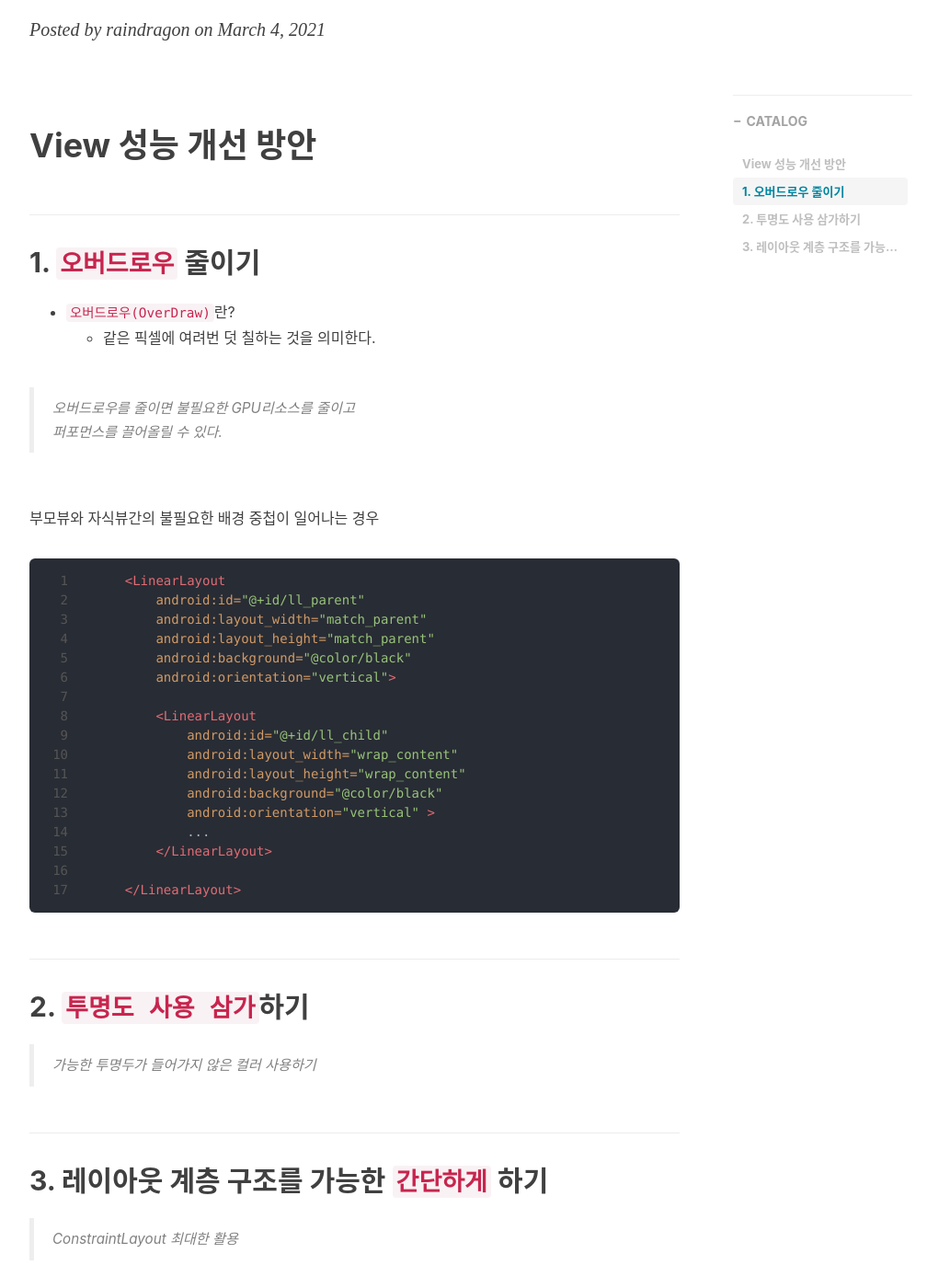
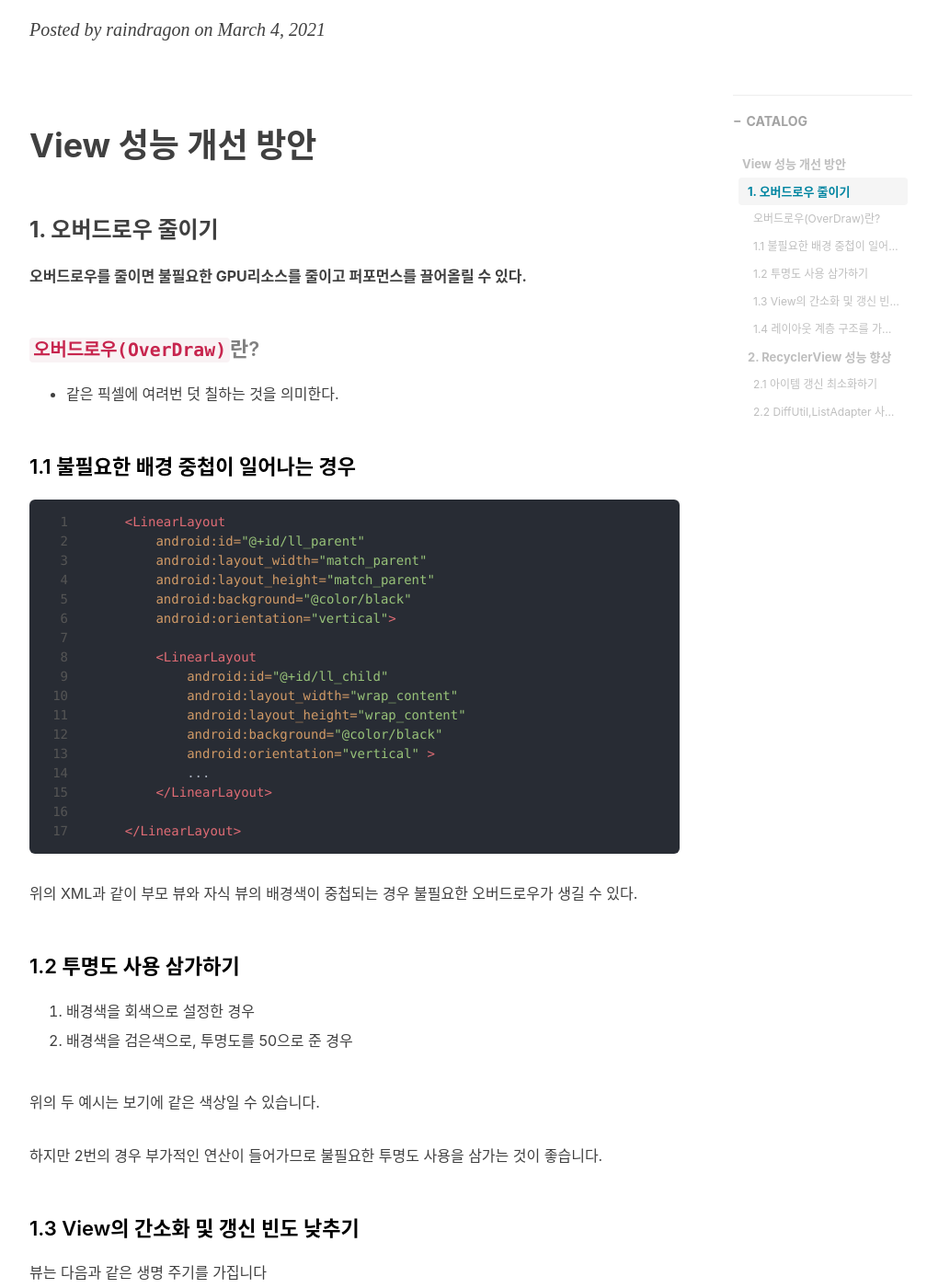
Before and after one commit to yongwooLeePb/raindragonn.github.io, a Jekyll site: the page built from _posts/2021-03-04-[TIL] Android - View 성능.md, in a window 1280 px wide and 1400 px high, scrolled down 310 px. Shown: the whole window at 92% size, without its empty margins (233-1241 px from the left). Built offline with Jekyll 4.4.1, drawn with Linux system fonts in a browser that asks for light colours; nearby versions of some CDN libraries; comment, search, counter and statistics services are not loaded; some of the changed text lies outside the part shown.

Commit message:
Update 2021-03-04-[TIL] Android - View 성능.md

````diff
--- a/_posts/2021-03-04-[TIL] Android - View 성능.md
+++ b/_posts/2021-03-04-[TIL] Android - View 성능.md
@@ -16,17 +16,15 @@ tags:
 
 # View 성능 개선 방안
 
-## 1. `오버드로우` 줄이기
+### 1. 오버드로우 줄이기
 
-- `오버드로우(OverDraw)`란?
-    - 같은 픽셀에 여려번 덧 칠하는 것을 의미한다.
+**오버드로우를 줄이면 불필요한 GPU리소스를 줄이고 퍼포먼스를 끌어올릴 수 있다.**
 
-> 오버드로우를 줄이면 불필요한 GPU리소스를 줄이고 <br>퍼포먼스를 끌어올릴 수 있다.
+#### `오버드로우(OverDraw)`란?
 
+- 같은 픽셀에 여려번 덧 칠하는 것을 의미한다.
 
-<br>
-부모뷰와 자식뷰간의 불필요한 배경 중첩이 일어나는 경우
-<br>
+#### <span style="color:black">1.1 불필요한 배경 중첩이 일어나는 경우</span>
 
 ```xml
     <LinearLayout
@@ -48,11 +46,74 @@ tags:
     </LinearLayout>
 ```
 
-## 2. `투명도 사용 삼가`하기
+위의 XML과 같이 부모 뷰와 자식 뷰의 배경색이 중첩되는 경우 불필요한 오버드로우가 생길 수 있다.
 
-> 가능한 투명두가 들어가지 않은 컬러 사용하기
+#### <span style="color:black">1.2 투명도 사용 삼가하기</span>
+
+1. 배경색을 회색으로 설정한 경우
+
+2. 배경색을 검은색으로, 투명도를 50으로 준 경우
+
+위의 두 예시는 보기에 같은 색상일 수 있습니다.
+
+하지만 2번의 경우 부가적인 연산이 들어가므로 불필요한 투명도 사용을 삼가는 것이 좋습니다.
 
 
-## 3. 레이아웃 계층 구조를 가능한 `간단하게` 하기
+#### <span style="color:black">1.3 View의 간소화 및 갱신 빈도 낮추기</span>
 
-> ConstraintLayout 최대한 활용
+뷰는 다음과 같은 생명 주기를 가집니다
+
+![ViewLifeCycle][ViewLifeCycle]
+
+커스텀 뷰를 만든다고 할 때 주의할 점으로
+
+1. `onDraw()`는 수시로 호출될 수 있기에 메모리를 할당하거나 객체를 초기화하는 작업을 삼갑니다.
+2. 무분별한 `invalidate()`, `requestLayout()` 호출 삼가기
+
+
+#### <span style="color:black">1.4 레이아웃 계층 구조를 가능한 `간단하게` 하기</span>
+
+레이아웃 계층이 깊을수록 연산량이 증가합니다.
+
+1. ConstraintLayout 최대한 사용하기
+
+`ConstraintLayout`은 뷰간의 관계와 제약사항을 통해 레이아웃 계층의 깊이를 깊게 만들지 않는 것이 목적입니다.
+
+### 2. RecyclerView 성능 향상
+
+#### <span style="color:black">2.1 아이템 갱신 최소화하기</span>
+
+`Adapter.notifyDataSetChanged()` : 전체 아이템에 대해 갱신이 일어납니다. (변경되지 않은 아이템도 갱신)
+
+위의 메서드를 이용하기보다는 부분적으로 아이템을 갱신할 수 있는 아래 메서드를 이용 하는 게 좋습니다
+
+- notifyItemChanged
+- notifyItemInserted
+- notifyItemRemoved
+- notifyItemMoved
+- notifyItemRangeChanged
+- notifyItemRangeInserted
+- notifyItemRangeRemoved
+
+#### <span style="color:black">2.2 DiffUtil,ListAdapter 사용하기</span>
+
+**DiffUtill이란?**
+
+두 리스트 차이를 계산하고 변경된 부분만 갱신하도록 도와주는 유틸클래스
+
+`DiffUtill.ItemCallback<T>` 사용시 구현해야하는 메서드
+
+- `areItemsTheSame()` : 두 아이템이 같은 아이템인지 검사합니다.
+
+- `areContentsTheSame()` : 두 아이템의 내용이 같은지 검사합니다.
+
+
+
+
+---
+
+참고 자료
+
+[네이버 테크 콘서트](https://tv.naver.com/v/15353556)
+
+[ViewLifeCycle]: /img/post/2021-03-04-ViewLifeCycle.png "View LifeCycle"
````
